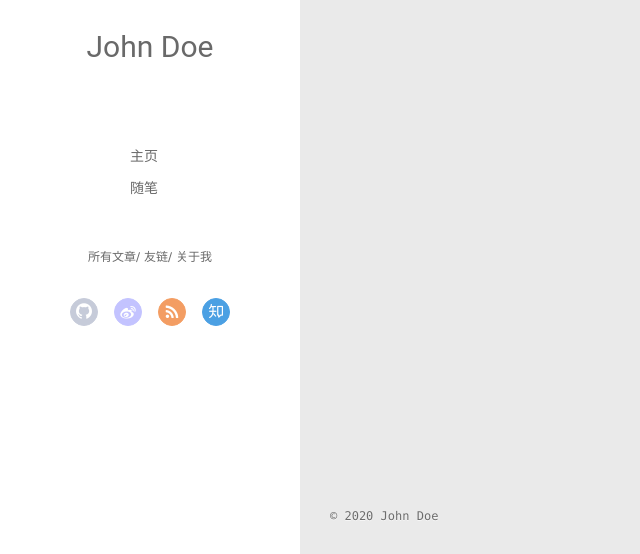
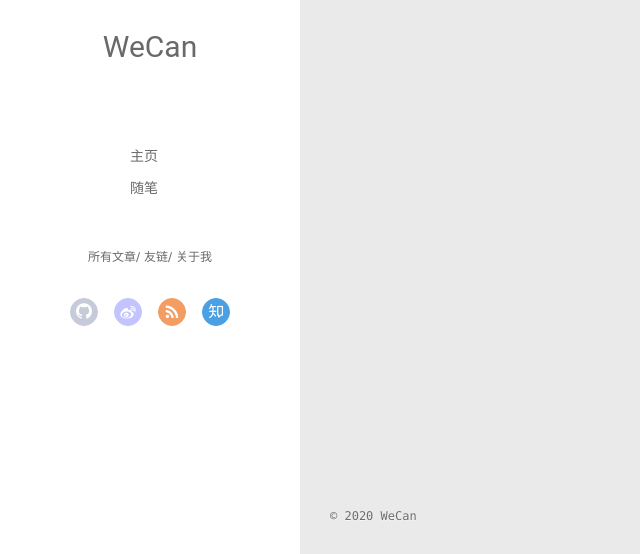
Before and after one commit to zoggelas/zoggelas.github.io, a plain HTML site: page archives/index.html in a window 1280 px wide. Shown: the part 243-797 px from the top of the page, 0-640 px from the left. Drawn offline with Linux system fonts and the light colour scheme; no server answers.

Commit message:
Site updated: 2020-05-08 21:29:54

```diff
--- a/archives/index.html
+++ b/archives/index.html
@@ -6,17 +6,17 @@
   <meta name="renderer" content="webkit">
   <meta http-equiv="X-UA-Compatible" content="IE=edge" >
   <link rel="dns-prefetch" href="http://yoursite.com">
-  <title>Archives | Hexo</title>
+  <title>Archives | WeCan</title>
   <meta name="viewport" content="width=device-width, initial-scale=1, maximum-scale=1">
   <meta property="og:type" content="website">
-<meta property="og:title" content="Hexo">
+<meta property="og:title" content="WeCan">
 <meta property="og:url" content="http://yoursite.com/archives/index.html">
-<meta property="og:site_name" content="Hexo">
+<meta property="og:site_name" content="WeCan">
 <meta property="og:locale" content="en_US">
-<meta property="article:author" content="John Doe">
+<meta property="article:author" content="WeCan">
 <meta name="twitter:card" content="summary">
 
-    <link rel="alternative" href="/atom.xml" title="Hexo" type="application/atom+xml">
+    <link rel="alternative" href="/atom.xml" title="WeCan" type="application/atom+xml">
 
 
     <link rel="icon" href="/favicon.png">
@@ -46,7 +46,7 @@
 			<img src="" class="js-avatar">
 		</a>
 		<hgroup>
-		  <h1 class="header-author"><a href="/">John Doe</a></h1>
+		  <h1 class="header-author"><a href="/">WeCan</a></h1>
 		</hgroup>
 
 
@@ -104,7 +104,7 @@
 				<img src="" class="js-avatar">
 			</div>
 			<hgroup>
-			  <h1 class="header-author js-header-author">John Doe</h1>
+			  <h1 class="header-author js-header-author">WeCan</h1>
 			</hgroup>
 
 
@@ -229,7 +229,7 @@
   <div class="outer">
     <div id="footer-info">
     	<div class="footer-left">
-    		&copy; 2020 John Doe
+    		&copy; 2020 WeCan
     	</div>
       	<div class="footer-right">
       		<a href="http://hexo.io/" target="_blank">Hexo</a>  Theme <a href="https://github.com/litten/hexo-theme-yilia" target="_blank">Yilia</a> by Litten
--- /dev/null
+++ b/content.json
@@ -0,0 +1 @@
+[{"title":"我的第一篇博客文章","date":"2020-05-08T07:40:46.000Z","path":"2020/05/08/我的第一篇博客文章/","tags":[]},{"title":"Hello World","date":"2020-05-08T06:11:26.320Z","path":"2020/05/08/hello-world/","tags":[]}]
```
Also changed, not shown: 2020/05/08/hello-world/index.html (+7 -7 lines), 2020/05/08/我的第一篇博客文章/index.html (+7 -7 lines), archives/2020/05/index.html (+8 -8 lines), archives/2020/index.html (+8 -8 lines), index.html (+8 -8 lines).
